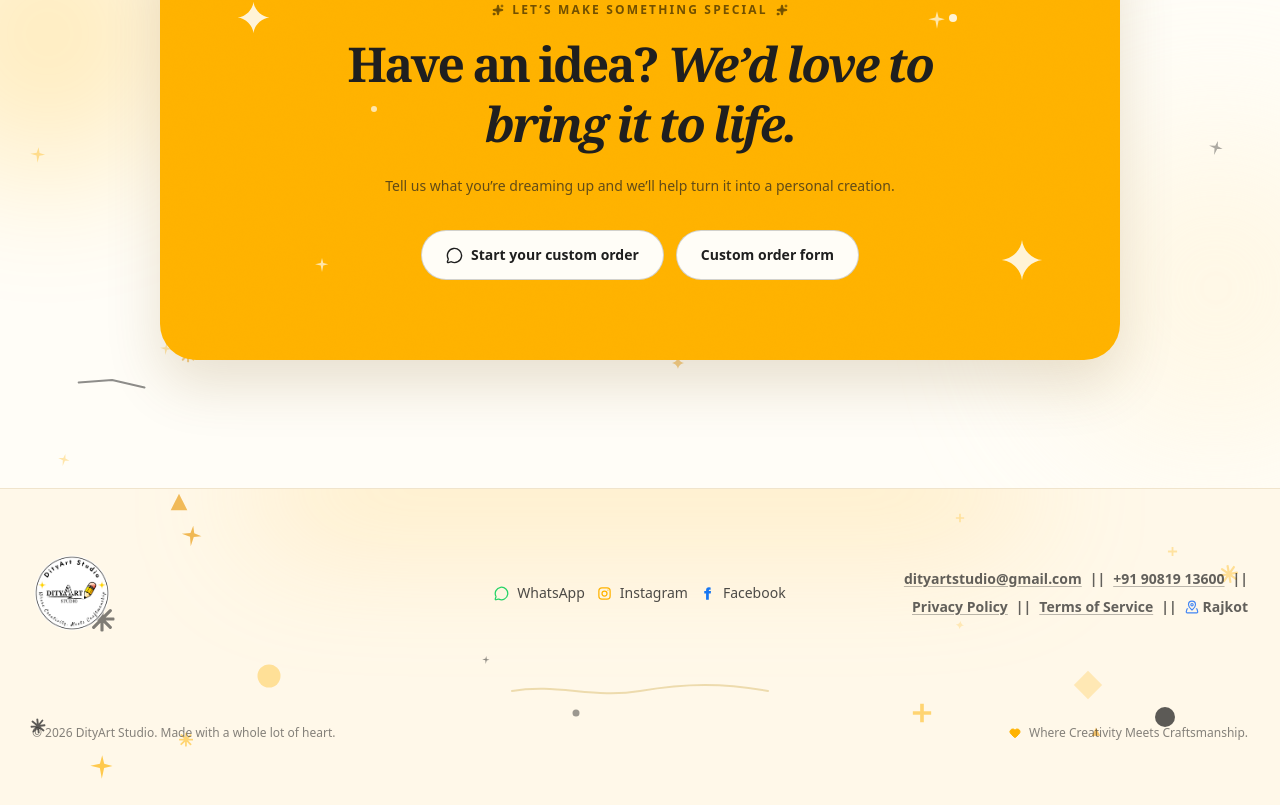
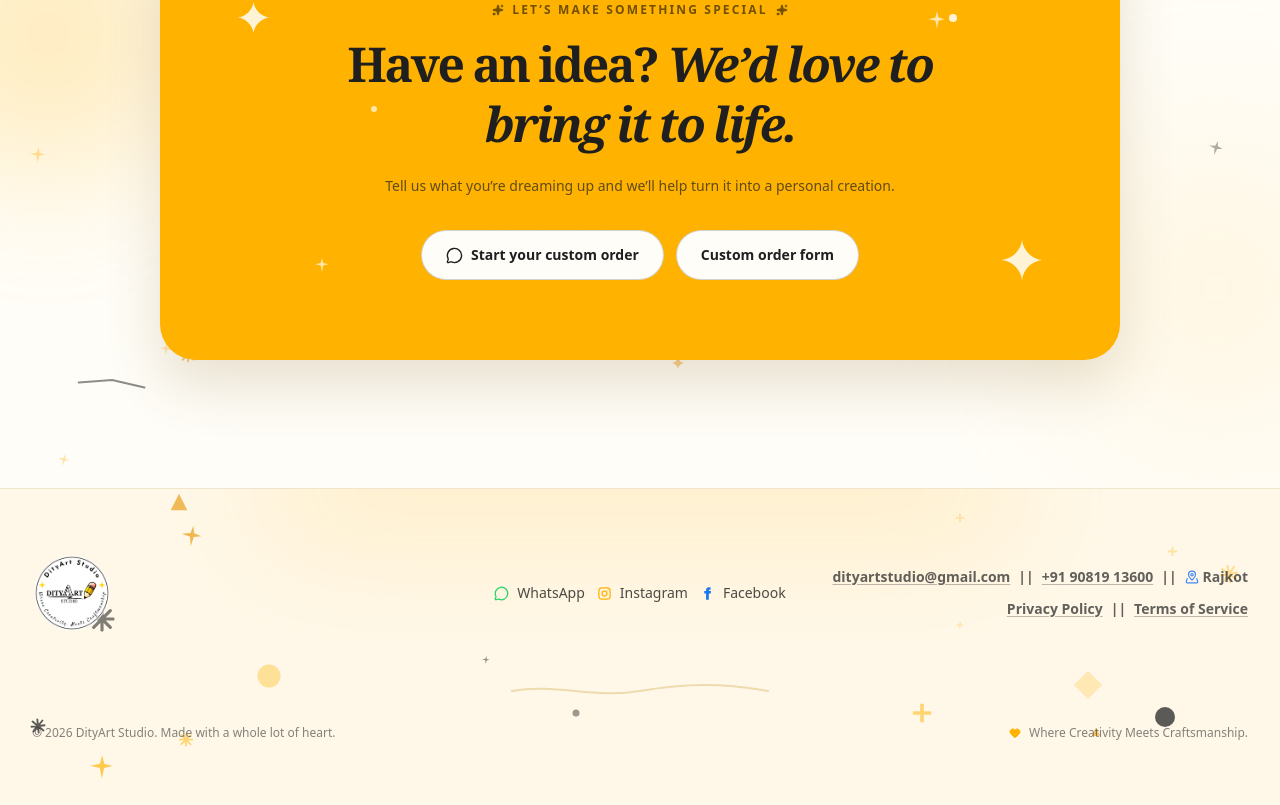
Before and after one commit to Vyom108/dityart-studio, a Next.js app: page / in a window 1280 px wide. Shown: the part 7327-8132 px from the top of the page. Built offline with nearby package versions, Linux system fonts and the light colour scheme.

Commit message:
Align footer contact links

```diff
--- a/src/components/layout/Footer.tsx
+++ b/src/components/layout/Footer.tsx
@@ -122,7 +122,8 @@ export default function Footer() {
           </a>
         </nav>
 
-        <div className="flex flex-wrap items-center justify-center gap-x-2 gap-y-1 text-[13px] font-bold leading-6 text-[#1f1f1f]/70 md:justify-end md:text-right sm:text-sm">
+        <div className="flex flex-col items-center gap-2 text-[13px] font-bold leading-6 text-[#1f1f1f]/70 md:items-end md:text-right sm:text-sm">
+          <div className="flex flex-wrap items-center justify-center gap-x-2 gap-y-1 md:justify-end">
             <a href={`mailto:${site.contact.email}`} className="underline decoration-[#1f1f1f]/30 underline-offset-2 transition hover:text-[#e98d00]">
               {site.contact.email}
             </a>
@@ -130,14 +131,6 @@ export default function Footer() {
             <a href={phoneHref} className="underline decoration-[#1f1f1f]/30 underline-offset-2 transition hover:text-[#e98d00]">
               {phoneDisplay}
             </a>
-          <span aria-hidden>||</span>
-          <Link href="/privacy" className="underline decoration-[#1f1f1f]/30 underline-offset-2 transition hover:text-[#e98d00]">
-            Privacy Policy
-          </Link>
-          <span aria-hidden>||</span>
-          <Link href="/terms" className="underline decoration-[#1f1f1f]/30 underline-offset-2 transition hover:text-[#e98d00]">
-            Terms of Service
-          </Link>
             <span aria-hidden>||</span>
             <a
               href="https://www.google.com/maps/search/?api=1&query=DityArt+Studio+Rajkot"
@@ -148,6 +141,17 @@ export default function Footer() {
               <MapPinned size={14} className="text-[#4285F4]" />
               Rajkot
             </a>
+          </div>
+
+          <div className="flex flex-wrap items-center justify-center gap-x-2 gap-y-1 md:justify-end">
+            <Link href="/privacy" className="underline decoration-[#1f1f1f]/30 underline-offset-2 transition hover:text-[#e98d00]">
+              Privacy Policy
+            </Link>
+            <span aria-hidden>||</span>
+            <Link href="/terms" className="underline decoration-[#1f1f1f]/30 underline-offset-2 transition hover:text-[#e98d00]">
+              Terms of Service
+            </Link>
+          </div>
         </div>
       </div>
 
```
Lines whose indentation alone changed are shown as unchanged.
